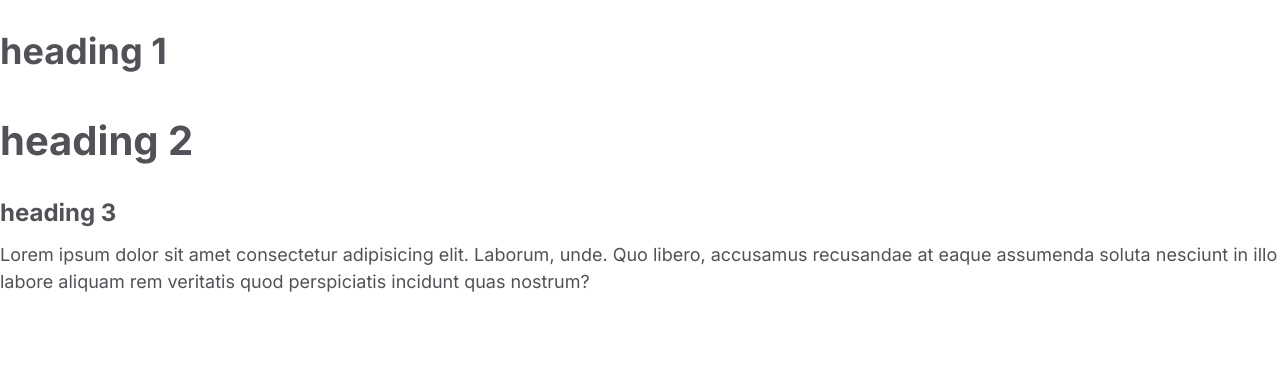
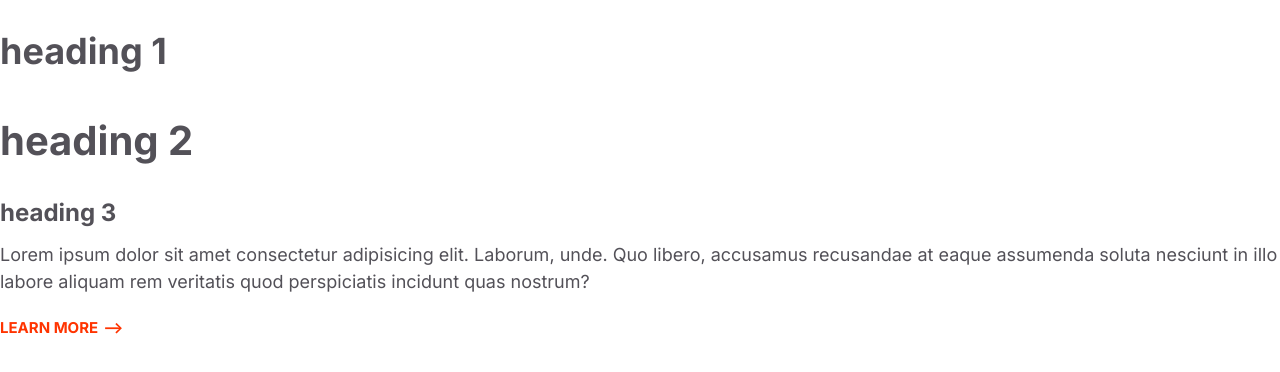
Before and after one commit to Shraddha35/shraddha, a plain HTML site: page index.html in a window 1280 px wide. Drawn offline with Linux system fonts and the light colour scheme.

Commit message:
defining links

```diff
--- a/css/styles.css
+++ b/css/styles.css
@@ -1,3 +1,4 @@
+/*Typography*/
 html {
   font-size: 62.5%;
 }
@@ -46,3 +47,26 @@ p {
     font-size: 2.4rem;
   }
 }
+/*Links*/
+a {
+  text-decoration: none;
+}
+.link-arrow {
+  color: var(--color-accent);
+  text-transform: uppercase;
+  font-size: 2rem;
+  font-weight: bold;
+}
+.link-arrow::after {
+  content: "-->";
+  margin-left: 5px;
+}
+.link-arrow:hover::after {
+  margin-left: 10px;
+  transition: 0.15s;
+}
+@media screen and (min-width: 1024px) {
+  .link-arrow {
+    font-size: 1.5rem;
+  }
+}
--- a/index.html
+++ b/index.html
@@ -16,5 +16,6 @@
     <h2>heading 2</h2>
     <h3>heading 3</h3>
     <p>Lorem ipsum dolor sit amet consectetur adipisicing elit. Laborum, unde. Quo libero, accusamus recusandae at eaque assumenda soluta nesciunt in illo labore aliquam rem veritatis quod perspiciatis incidunt quas nostrum?</p>
+    <a href="#" class="link-arrow">LEARN MORE</a>
 </body>
 </html>
```
Also changed, not shown: css/components/links.html (added, +3 -0 lines).
